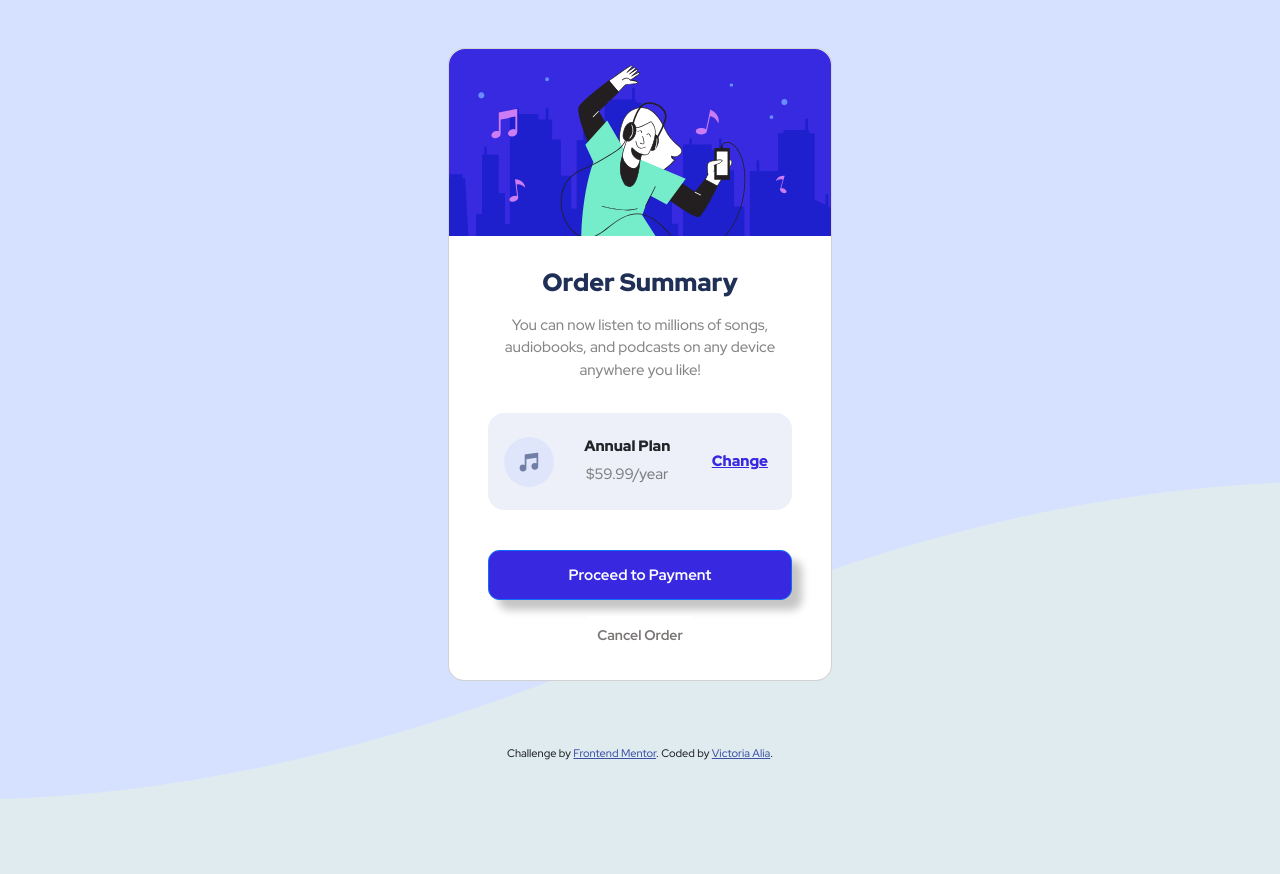
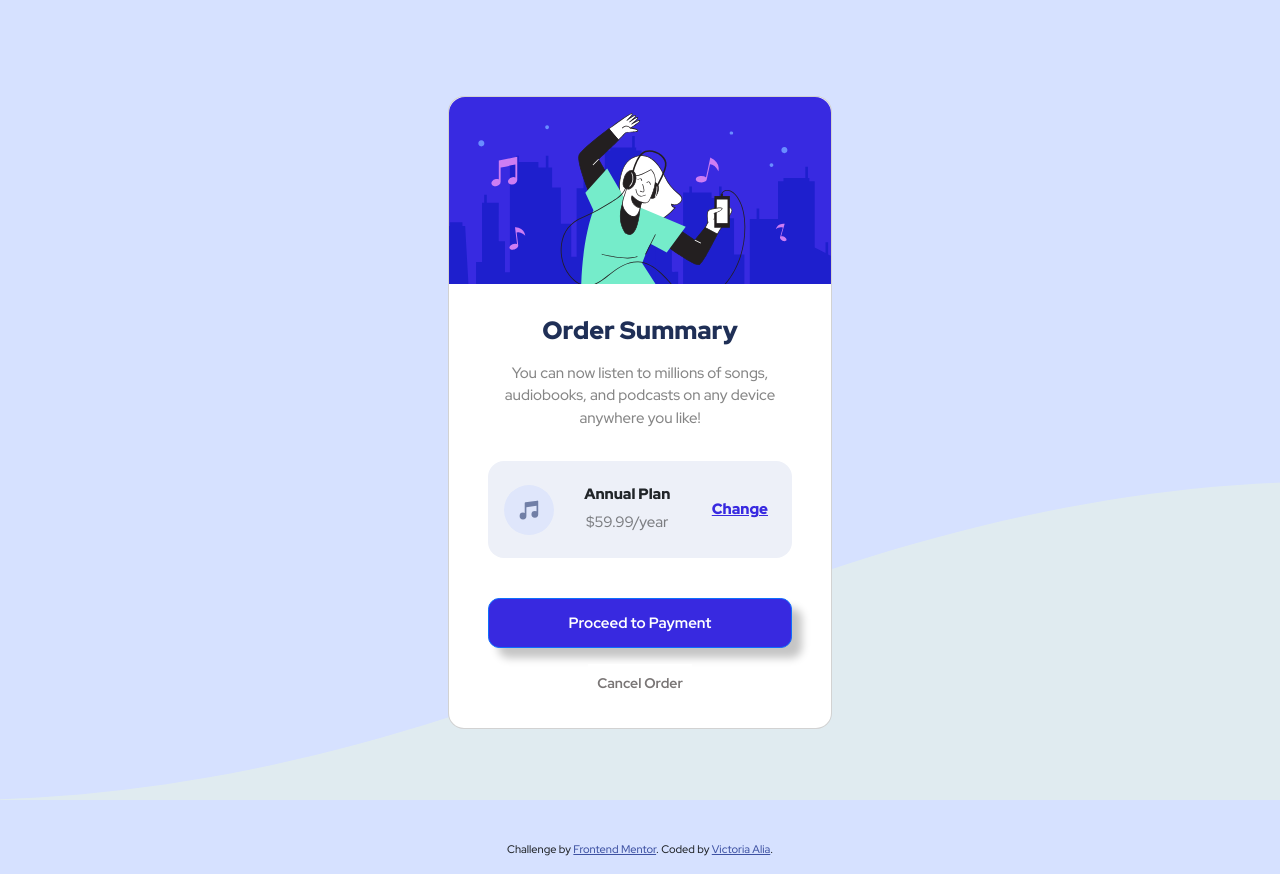
Before and after one commit to victoriaalia/ordersummary-component, a plain HTML site: page index.html in a window 1280 px wide. Before the commit the page ends 800 px from the top, so only its background shows below. Drawn offline with nearby package versions, Linux system fonts and the light colour scheme.

Commit message:
Update style.css

```diff
--- a/style.css
+++ b/style.css
@@ -33,7 +33,7 @@
     margin-bottom: 1rem;
     align-items: center;
     justify-content: center;
-    margin: 3rem;
+    margin: 6rem;
 
 }
 .card img {
```
